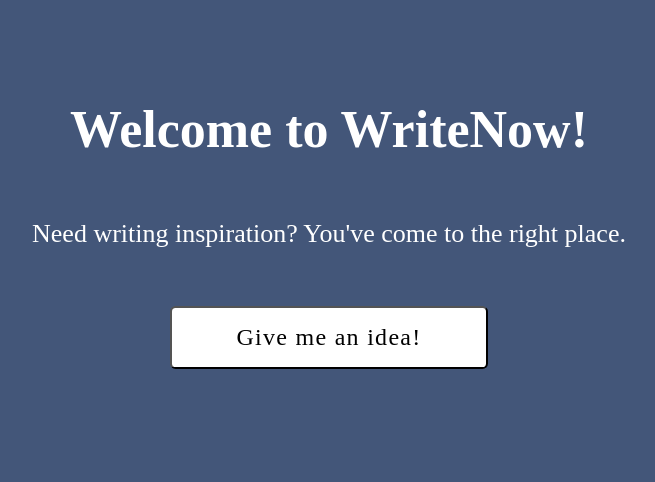
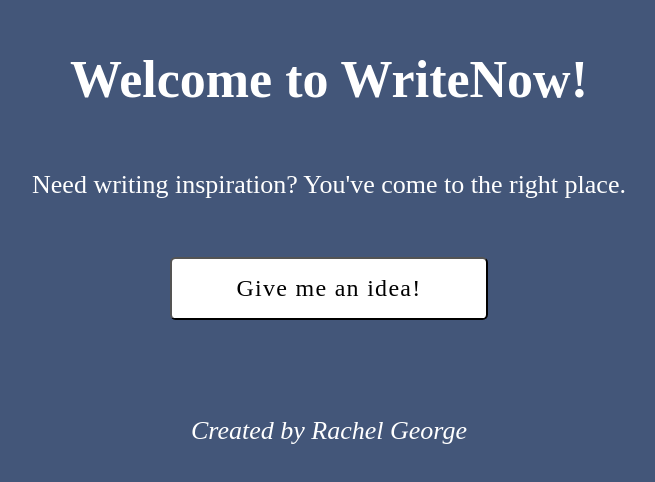
Before and after one commit to rpgeorge/write-now, a React (Create React App) app: page / in a window 1280 px wide. Shown: the part 152-634 px from the top of the page, without its empty margins (311-966 px from the left). Built offline with nearby package versions, Linux system fonts and the light colour scheme; a web font is replaced by a local one.

Commit message:
fixed word count and disable backspace bugs

```diff
--- a/src/App.css
+++ b/src/App.css
@@ -13,6 +13,12 @@ h2 {
 h3 {
   font-family: adobe-garamond-pro,serif;
   font-weight: 600;
+  font-style: italic;
+}
+
+h4 {
+  font-family: adobe-garamond-pro,serif;
+  font-weight: 400;
   font-style: italic;
 }
 
--- a/src/App.js
+++ b/src/App.js
@@ -89,7 +89,9 @@ class App extends React.Component {
           {this.state.promptLoaded ? <Prompt text= {this.state.prompt} user= {this.state.user} subreddit={this.state.subreddit} handleClick = {this.handleClick}/> : null}
 
           <br/>
+          <h4> Created by Rachel George </h4>
         </header>
+
       </div>
     );
   }
--- a/src/Components/TextEntry.js
+++ b/src/Components/TextEntry.js
@@ -5,7 +5,7 @@ class TextEntry extends React.Component {
 		super()
 		this.state = {
 			useTimer: false,
-			noGoBack: false,
+			disableBackspace: false,
 			showTimeRemaining: false,
 			minutes: 0,
 			seconds: 0,
@@ -60,31 +60,21 @@ class TextEntry extends React.Component {
 	}
 
 	handleText(text){
-		// look into replace function to see if i can avoid that if statement when str is empty
-		//this.setState({promptResponse: event.target.value})
-		//console.log(event.target.value)
-		/*if (this.state.noGoBack && event.keyCode == 8){
-			console.log('no go back')
-			event.preventDefault()
-		} */
-		if (text != null){
 
 			this.setState({
 				promptResponse: text
 			})
 			let str = text
-   			const count = str.trim().split(/\s+/).length
+			const arr = str.trim().split(/\s+/)
+			const count = (arr[0] == '' ? 0 : arr.length)
 			this.setState({
 				wordCount: count
 			})
-
-
-		}
 	}
 
 
 	onKeyDown(event) {
-		if (this.state.noGoBack && event.key == 'Backspace')
+		if (this.state.disableBackspace && event.key == 'Backspace')
 			event.preventDefault()
 		//
 		if (event.key === 'Tab') {
@@ -193,7 +183,7 @@ class TextEntry extends React.Component {
 				<input
 					type = 'checkbox'
 					name = 'disableBackspace'
-					value = {this.state.noGoBack}
+					value = {this.state.disableBackspace}
 					onChange = {this.handleChange}
 				/>
 				<label for='disableBackspace'> Disable backspace?</label>
```
